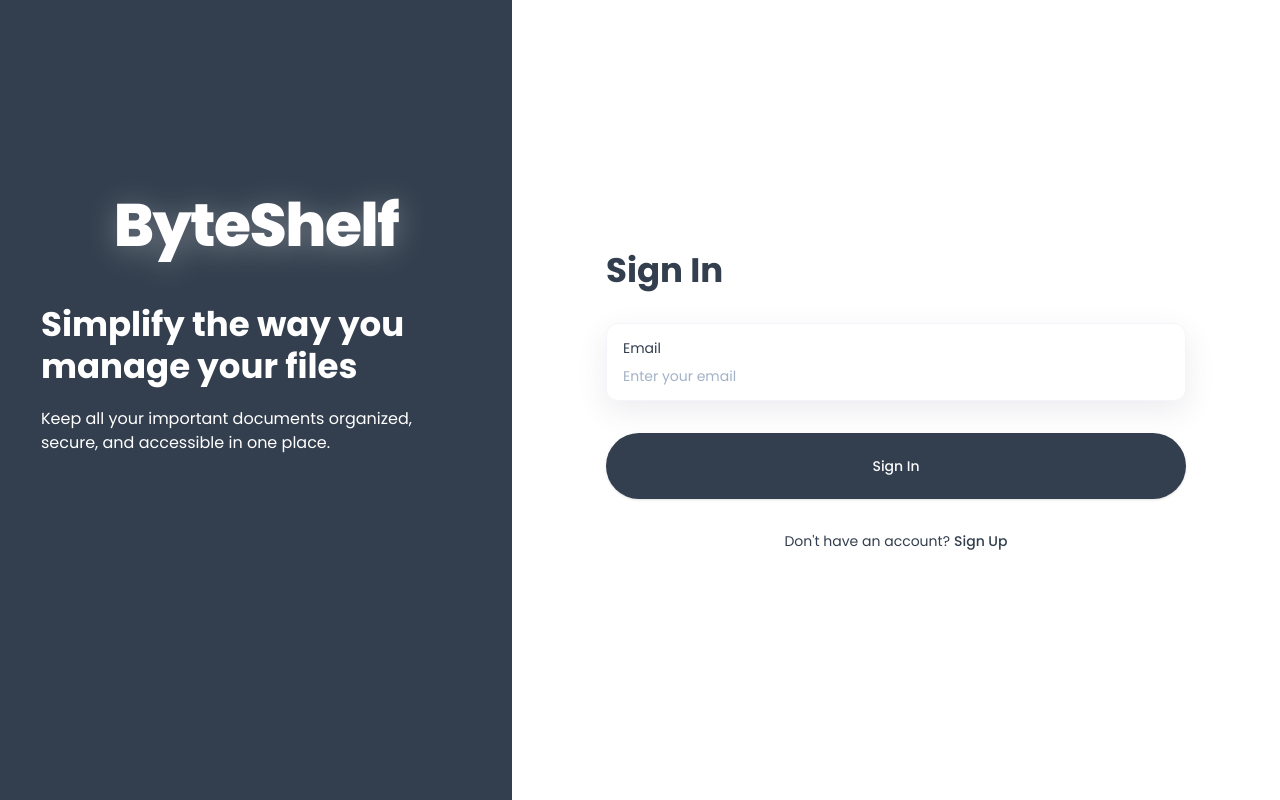
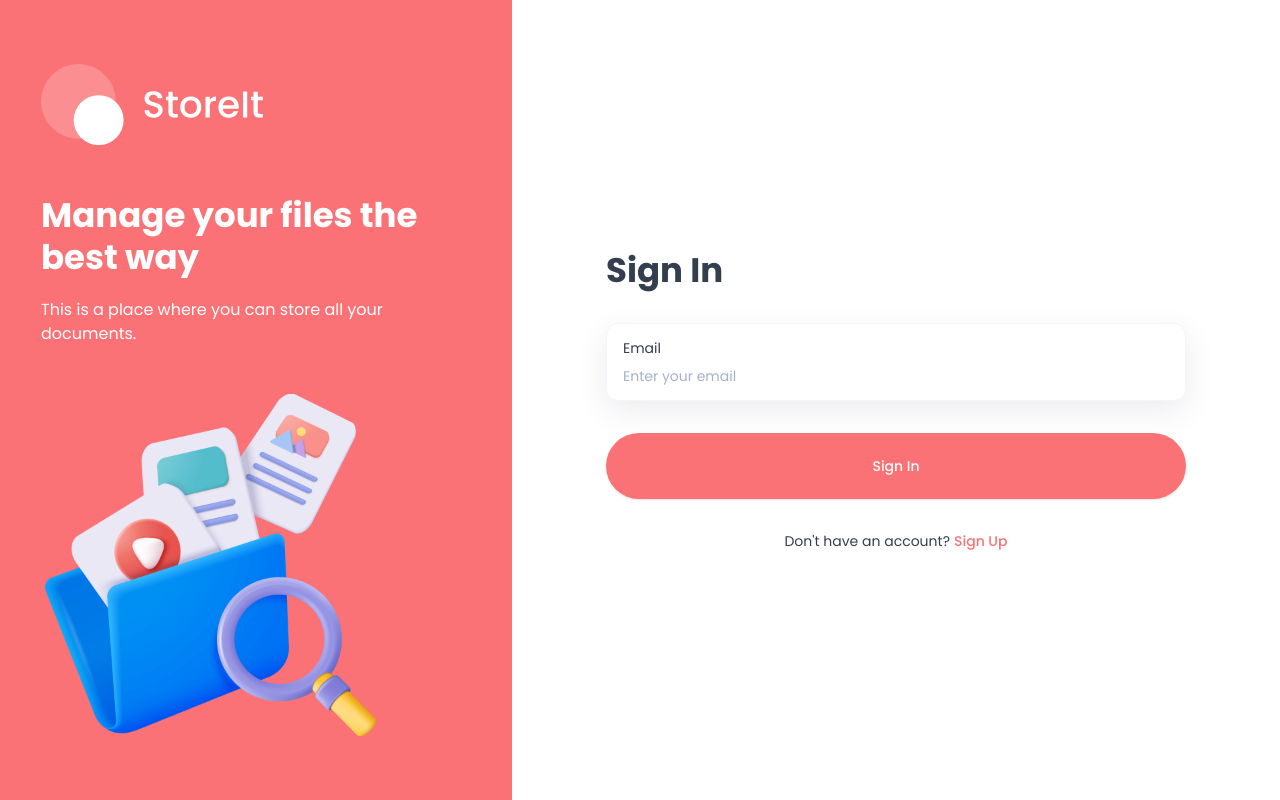
Before and after one commit to Vamsi4466/ByteShelf, a Next.js app: page /sign-in in a window 1280 px wide. Built offline with nearby package versions, Linux system fonts and the light colour scheme.

Commit message:
modified styles

```diff
--- a/app/(auth)/layout.tsx
+++ b/app/(auth)/layout.tsx
@@ -6,42 +6,39 @@ const Layout = ({ children }: { children: React.ReactNode }) => {
     <div className="flex min-h-screen">
       <section className="hidden w-1/2 items-center justify-center bg-brand p-10 lg:flex xl:w-2/5">
         <div className="flex max-h-[800px] max-w-[430px] flex-col justify-center space-y-12">
-          {/* <Image
+          <Image
             src="/assets/icons/logo-full.svg"
             alt="logo"
             width={224}
             height={82}
             className="h-auto"
-          /> */}
-          <h1 className="hidden md:block text-6xl mt-[-150px] font-extrabold text-white text-center tracking-tight drop-shadow-[0_4px_15px_rgba(255,255,255,0.3)] transition-transform duration-300 ease-in-out hover:scale-105 hover:drop-shadow-[0_6px_25px_rgba(255,255,255,0.5)]">
-            ByteShelf
-          </h1>
-
-
+          />
 
           <div className="space-y-5 text-white">
-            <h1 className="h1">Simplify the way you manage your files</h1>
+            <h1 className="h1">Manage your files the best way</h1>
             <p className="body-1">
-              Keep all your important documents organized, secure, and accessible in one place.
+              This is a place where you can store all your documents.
             </p>
-
           </div>
-          {/* <Image
+          <Image
             src="/assets/images/files.png"
             alt="Files"
             width={342}
             height={342}
             className="transition-all hover:rotate-2 hover:scale-105"
-          /> */}
-
+          />
         </div>
       </section>
 
       <section className="flex flex-1 flex-col items-center bg-white p-4 py-10 lg:justify-center lg:p-10 lg:py-0">
         <div className="mb-16 lg:hidden">
-          <h1 className="lg:hidden block text-4xl mt-[-2px] font-extrabold text-transparent bg-clip-text bg-gradient-to-r text-gray-800 text-center mt-20 tracking-tight drop-shadow-[0_4px_15px_rgba(124,58,237,0.3)] transition-transform duration-300 ease-in-out hover:scale-105 hover:drop-shadow-[0_6px_25px_rgba(124,58,237,0.5)]">
-              ByteShelf
-          </h1>
+          <Image
+            src="/assets/icons/logo-full-brand.svg"
+            alt="logo"
+            width={224}
+            height={82}
+            className="h-auto w-[200px] lg:w-[250px]"
+          />
         </div>
 
         {children}
--- a/components/Sidebar.tsx
+++ b/components/Sidebar.tsx
@@ -18,17 +18,21 @@ const Sidebar = ({ fullName, avatar, email }: Props) => {
   return (
     <aside className="sidebar">
       <Link href="/">
-        {/* <Image
+        <Image
           src="/assets/icons/logo-full-brand.svg"
           alt="logo"
           width={160}
           height={50}
           className="hidden h-auto lg:block"
-        /> */}
+        />
 
-        <h1 className="hidden lg:block text-4xl mt-[-2px] font-extrabold text-transparent bg-clip-text bg-gradient-to-r text-gray-300 text-center mt-20 tracking-tight drop-shadow-[0_4px_15px_rgba(124,58,237,0.3)] transition-transform duration-300 ease-in-out hover:scale-105 hover:drop-shadow-[0_6px_25px_rgba(124,58,237,0.5)]">
-              ByteShelf
-        </h1>
+        <Image
+          src="/assets/icons/logo-brand.svg"
+          alt="logo"
+          width={52}
+          height={52}
+          className="lg:hidden"
+        />
       </Link>
 
       <nav className="sidebar-nav">
--- a/tailwind.config.ts
+++ b/tailwind.config.ts
@@ -12,7 +12,7 @@ const config: Config = {
   		colors: {
   			brand: {
   				'100': '#EA6365',
-  				DEFAULT: '#333F4E'
+  				DEFAULT: '#FA7275'
   			},
   			red: '#FF7474',
   			error: '#b80000',
```
Also changed, not shown: app/globals.css (line endings or trailing spaces).
